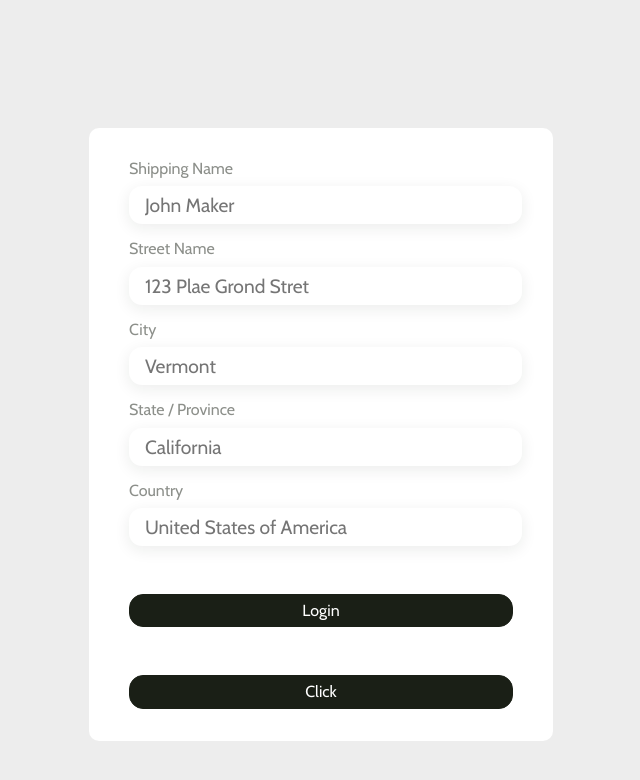
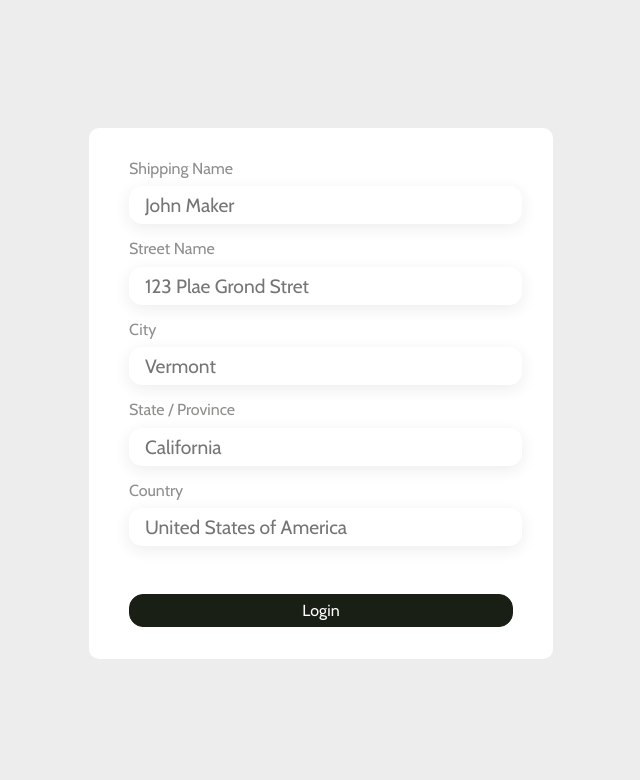
Before and after one commit to Abdulxoliq-1030/apple-store, a React (Create React App) app: page / in a window 1280 px wide. Shown: the top 780 px of the page, without its empty margins (319-959 px from the left). Built offline with nearby package versions, Linux system fonts and the light colour scheme.

Commit message:
add products

```diff
--- a/src/app.jsx
+++ b/src/app.jsx
@@ -1,31 +1,19 @@
 import React, { Component } from "react";
 import Login from "./pages/login/login";
 import "./assets/styles/base.scss";
+import products from "./products";
 class App extends Component {
   constructor(props) {
     super(props);
     this.state = {
       user: {},
+      products: products,
     };
   }
 
-  handleSubmit = (name, streetName, city, state, country) => {
-    const inputValues = {
-      name: name.current.value,
-      streetName: streetName.current.value,
-      city: city.current.value,
-      state: state.current.value,
-      country: country.current.value,
-    };
-    this.setState({ user: inputValues });
-  };
-
-  // clickHandler = () => {
-  //   alert(this.inpuRef.current.value);
-  // };
+  handleSubmit = () => {};
 
   render() {
-    console.log(this.state.user);
     return (
       <>
         <Login onSubmit={this.handleSubmit} />
--- a/src/pages/login/login.jsx
+++ b/src/pages/login/login.jsx
@@ -27,38 +27,17 @@ const inputs = [
 ];
 
 class Login extends Component {
-  constructor(props) {
-    super(props);
-
-    this.refs = [
-      (this.inputName = React.createRef()),
-      (this.inputStreetName = React.createRef()),
-      (this.inputCity = React.createRef()),
-      (this.inputState = React.createRef()),
-      (this.inputCountry = React.createRef()),
-    ];
-  }
-
   render() {
-    const { onSubmit } = this.props;
-    const { name, streetName, city, state, country } = this.refs;
-    console.log();
     return (
       <div className="login">
         {inputs.map((input, idx) => (
           <Input
-            ref={this.refs[idx]}
             key={idx}
             labelText={input.label}
             placeholderText={input.placeholder}
           />
         ))}
         <Button btnLabel={"Login"} />
-        <button
-          onClick={() => onSubmit(name, streetName, city, state, country)}
-        >
-          Click
-        </button>
       </div>
     );
   }
```
